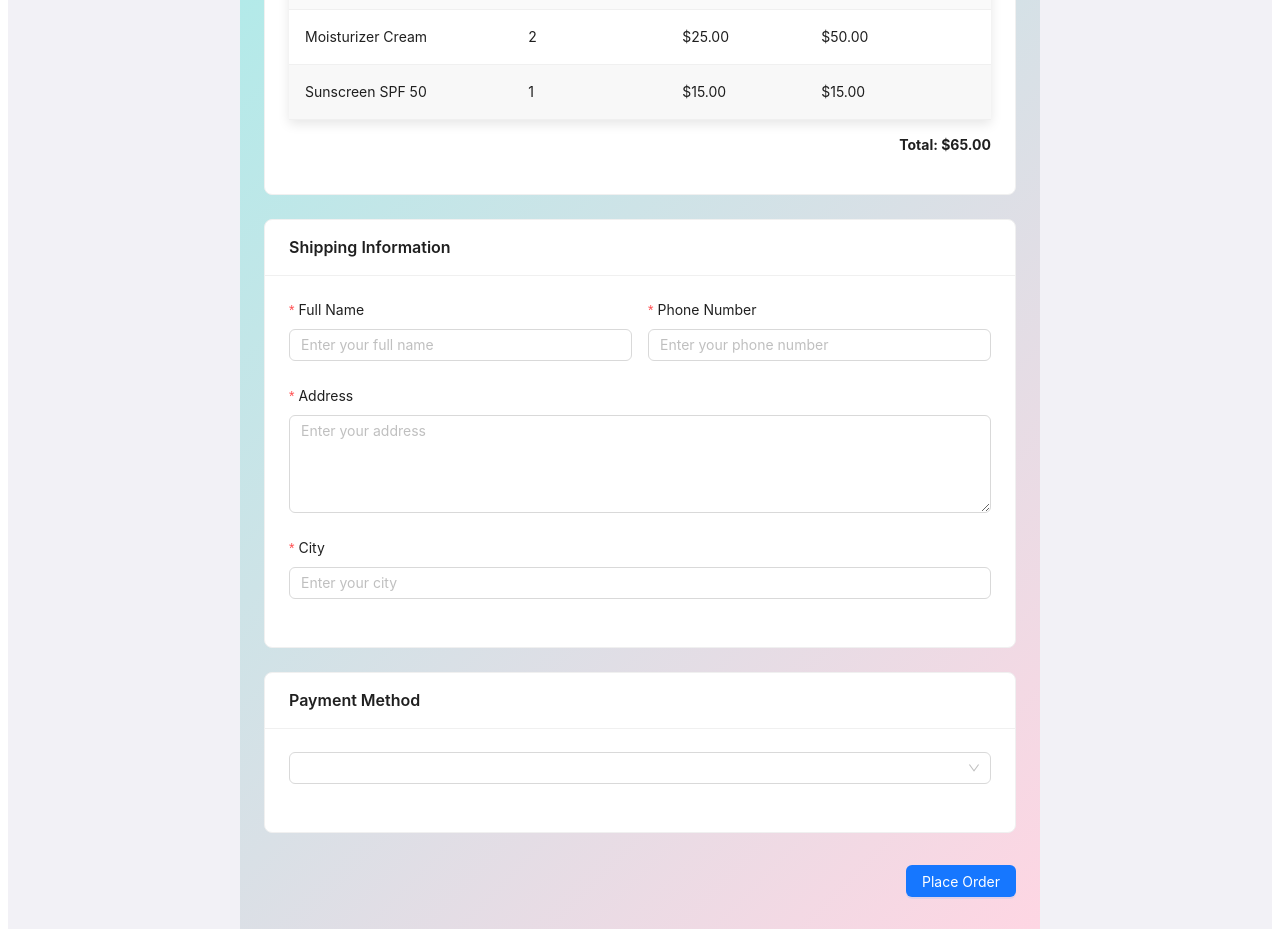
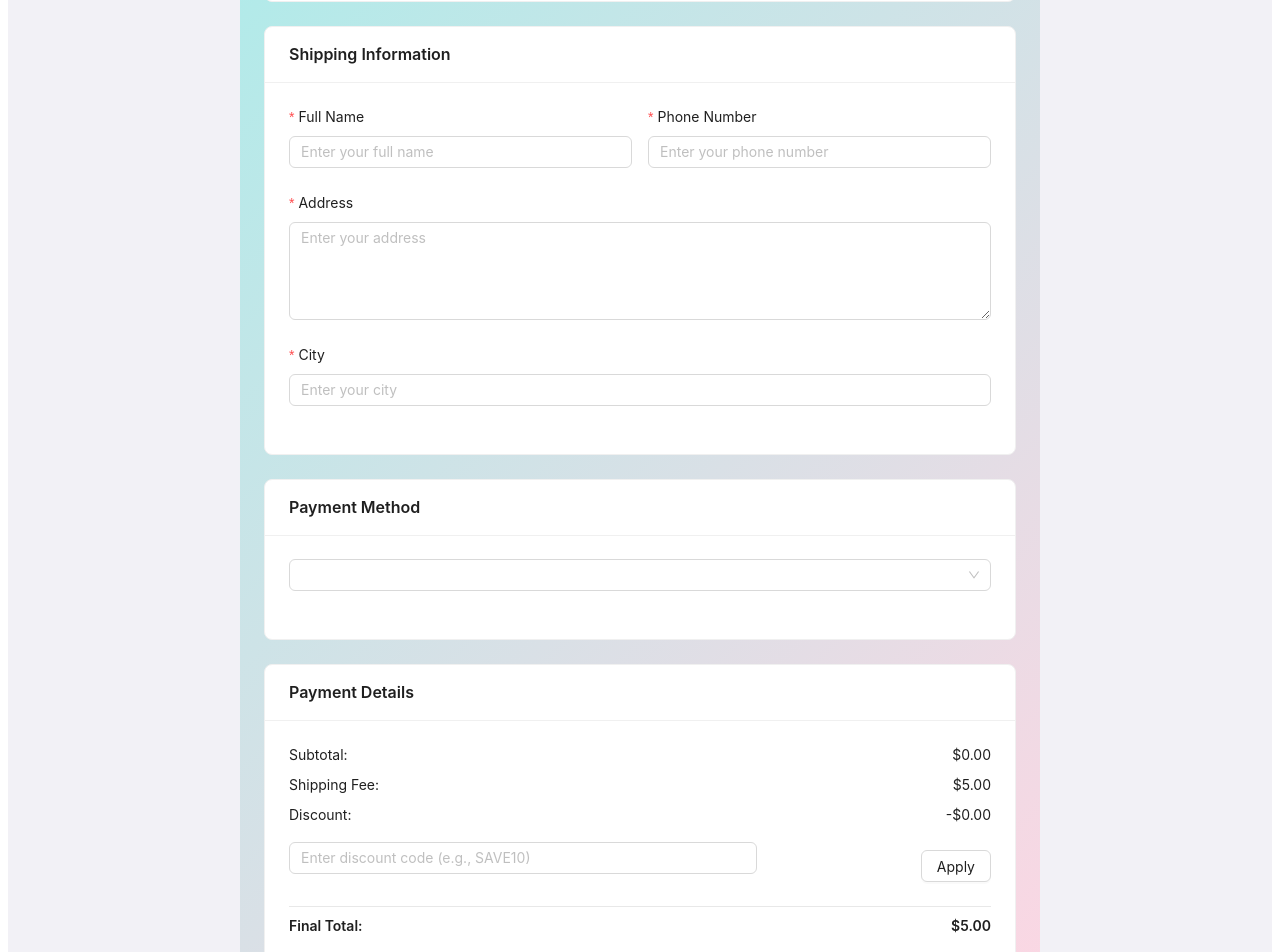
Before and after one commit to Hiiiiiiiii11/Spring2025SWD392_NET1707_G6_FE, a React (Create React App) app: page /order-confirmation in a window 1280 px wide. Shown: the part 260-1212 px from the top of the page. Built offline with nearby package versions, Linux system fonts and the light colour scheme; the HTML template or start-up script is replaced by a standard one.

Commit message:
add payment detail in orderconfirm

```diff
--- a/src/pages/OrderConfirmationPage.jsx
+++ b/src/pages/OrderConfirmationPage.jsx
@@ -1,18 +1,16 @@
-import { useNavigate } from 'react-router-dom';
+import { useNavigate, useLocation } from 'react-router-dom';
 import React, { useState } from 'react';
-import { Card, Form, Input, Button, Select, Table, Typography, Row, Col, message } from 'antd';
+import { Card, Form, Input, Button, Select, Table, Typography, Row, Col, message, Input as AntInput } from 'antd';
 const { Title, Text } = Typography;
 
 
 const OrderConfirmationPage = () => {
   const navigate = useNavigate();
+  const location = useLocation();
   const [form] = Form.useForm();
 
-  // Dữ liệu mẫu (mock data) cho giỏ hàng và thông tin đơn hàng
-  const cartItems = [
-    { productId: 'P001', productName: 'Moisturizer Cream', quantity: 2, price: 25.00 },
-    { productId: 'P002', productName: 'Sunscreen SPF 50', quantity: 1, price: 15.00 },
-  ];
+  // Nhận danh sách sản phẩm được chọn từ CartPage qua state
+  const { selectedItems = [] } = location.state || {};
 
   const [shippingInfo, setShippingInfo] = useState({
     fullName: '',
@@ -28,9 +26,24 @@ const OrderConfirmationPage = () => {
   ];
 
   const [selectedPayment, setSelectedPayment] = useState('credit_card');
+  const [discountCode, setDiscountCode] = useState('');
+  const [discount, setDiscount] = useState(0); // Giảm giá (mock logic)
 
-  // Tính tổng tiền
-  const total = cartItems.reduce((sum, item) => sum + item.price * item.quantity, 0);
+  // Tính toán chi tiết thanh toán
+  const subtotal = selectedItems.reduce((sum, item) => sum + item.price * item.quantity, 0);
+  const shippingFee = subtotal > 100 ? 0 : 5.00; // Miễn phí vận chuyển nếu đơn hàng > $100, nếu không thì $5
+  const finalTotal = subtotal + shippingFee - discount;
+
+  // Xử lý áp dụng mã giảm giá (mock logic)
+  const applyDiscount = () => {
+    if (discountCode === 'SAVE10') {
+      setDiscount(10.00);
+      message.success('Discount applied! You saved $10.');
+    } else {
+      setDiscount(0);
+      message.error('Invalid discount code!');
+    }
+  };
 
   // Xử lý submit đơn hàng
   const onFinish = (values) => {
@@ -55,16 +68,21 @@ const OrderConfirmationPage = () => {
     <div style={{ padding: 24, maxWidth: 800, margin: '0 auto', background: 'linear-gradient(135deg, #a8edea, #fed6e3)', minHeight: '100vh' }}>
       <Title level={2}>Order Confirmation</Title>
       <Card title="Review Your Cart" style={{ marginBottom: 24 }}>
-        <Table
-          columns={columns}
-          dataSource={cartItems}
-          rowKey="productId"
-          pagination={false}
-        />
-        <p style={{ fontWeight: 'bold', textAlign: 'right' }}>Total: ${total.toFixed(2)}</p>
+        {selectedItems.length === 0 ? (
+          <Text type="secondary">No items selected for checkout.</Text>
+        ) : (
+          <>
+            <Table
+              columns={columns}
+              dataSource={selectedItems}
+              rowKey="productID"
+              pagination={false}
+            />
+          </>
+        )}
       </Card>
 
-      <Card title="Shipping Information">
+      <Card title="Shipping Information" style={{ marginBottom: 24 }}>
         <Form
           form={form}
           name="shippingForm"
@@ -108,7 +126,7 @@ const OrderConfirmationPage = () => {
         </Form>
       </Card>
 
-      <Card title="Payment Method" style={{ marginTop: 24 }}>
+      <Card title="Payment Method" style={{ marginBottom: 24 }}>
         <Form.Item
           name="paymentMethod"
           rules={[{ required: true, message: 'Please select a payment method!' }]}
@@ -121,8 +139,39 @@ const OrderConfirmationPage = () => {
         </Form.Item>
       </Card>
 
+      <Card title="Payment Details" style={{ marginBottom: 24 }}>
+        <Row justify="space-between">
+          <Col><Text>Subtotal:</Text></Col>
+          <Col><Text>${subtotal.toFixed(2)}</Text></Col>
+        </Row>
+        <Row justify="space-between" style={{ marginTop: 8 }}>
+          <Col><Text>Shipping Fee:</Text></Col>
+          <Col><Text>{shippingFee === 0 ? 'Free' : `$${shippingFee.toFixed(2)}`}</Text></Col>
+        </Row>
+        <Row justify="space-between" style={{ marginTop: 8 }}>
+          <Col><Text>Discount:</Text></Col>
+          <Col><Text>-${discount.toFixed(2)}</Text></Col>
+        </Row>
+        <Row style={{ marginTop: 16 }}>
+          <Col span={16}>
+            <AntInput
+              placeholder="Enter discount code (e.g., SAVE10)"
+              value={discountCode}
+              onChange={(e) => setDiscountCode(e.target.value)}
+            />
+          </Col>
+          <Col span={8} style={{ textAlign: 'right' }}>
+            <Button onClick={applyDiscount}>Apply</Button>
+          </Col>
+        </Row>
+        <Row justify="space-between" style={{ marginTop: 16, borderTop: '1px solid #e8e8e8', paddingTop: 8 }}>
+          <Col><Text strong>Final Total:</Text></Col>
+          <Col><Text strong>${finalTotal.toFixed(2)}</Text></Col>
+        </Row>
+      </Card>
+
       <div style={{ textAlign: 'right', marginTop: 24 }}>
-        <Button type="primary" htmlType="submit" onClick={() => form.submit()}>
+        <Button type="primary" htmlType="submit" onClick={() => form.submit()} disabled={selectedItems.length === 0}>
           Place Order
         </Button>
       </div>
```
